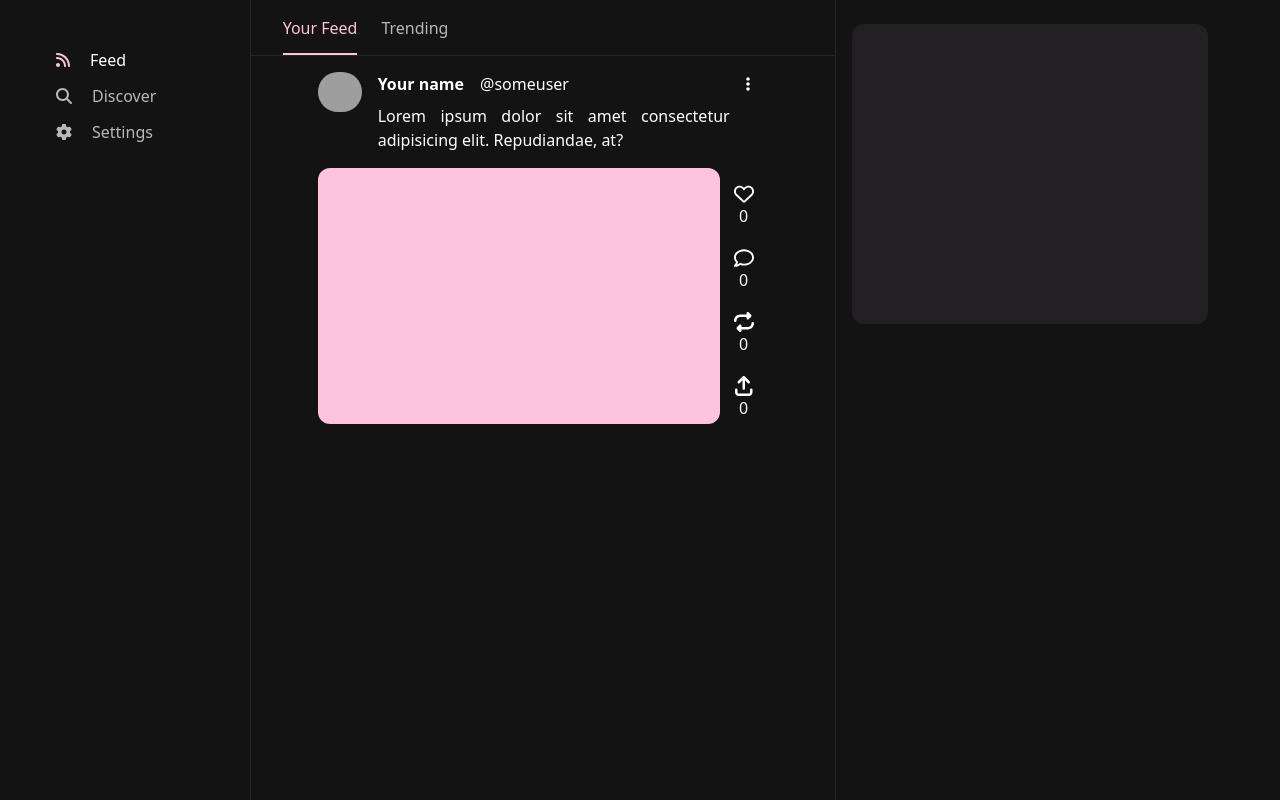
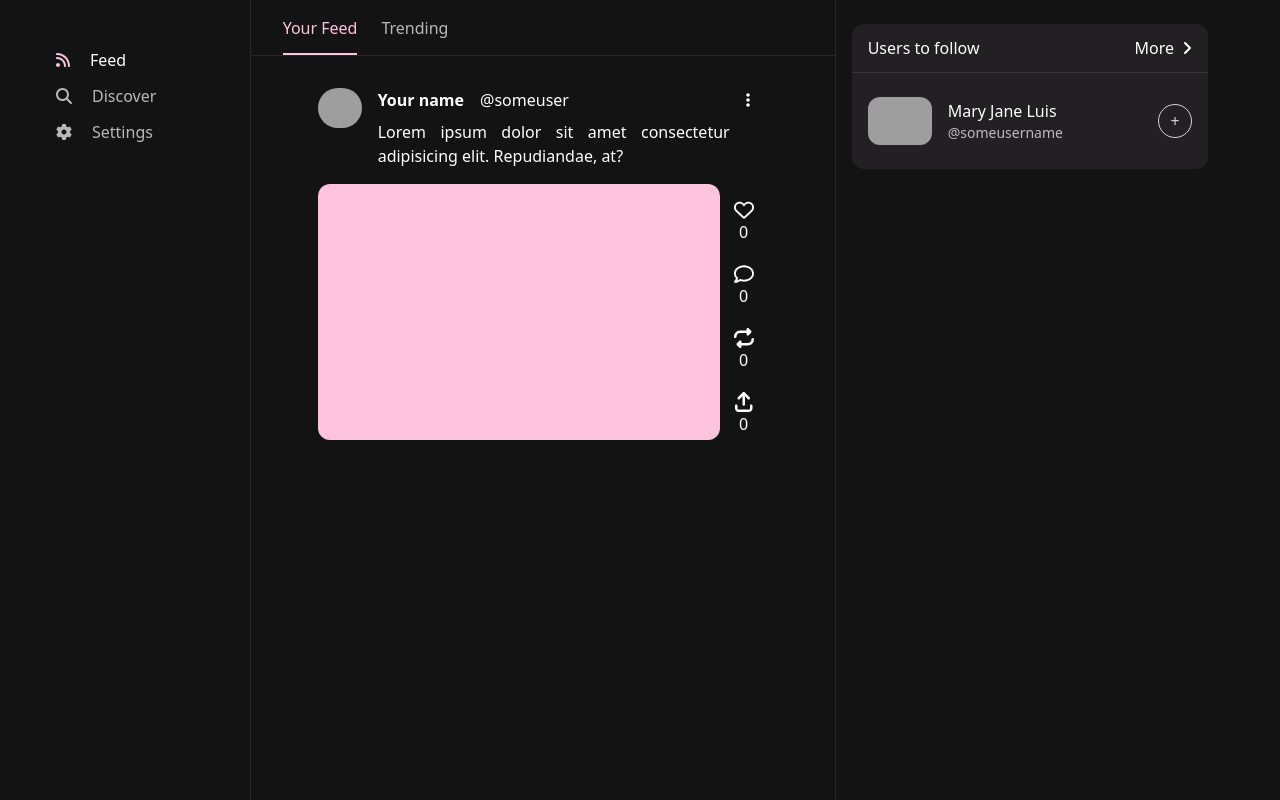
Before and after one commit to jsonfm/impact-django, a Django app: template templates/feed/index.html in a window 1280 px wide. Shown: the part 65-865 px from the top of the page. Run offline with Django 3.2, Linux system fonts and the light colour scheme; the template is opened without the code that fills it, so the values that code supplies are empty; grey boxes are pictures that could not be loaded.

Commit message:
🎨 [UPDATE] Feed Styles

```diff
--- a/static/css/global.css
+++ b/static/css/global.css
@@ -567,6 +567,15 @@ video {
   padding-bottom: 0.5rem;
 }
 
+.btn-circle {
+  min-width: auto;
+  border-radius: 9999px;
+  padding-left: 0px;
+  padding-right: 0px;
+  padding-top: 0px;
+  padding-bottom: 0px;
+}
+
 .btn-light {
   --tw-bg-opacity: 1;
   background-color: rgb(255 255 255 / var(--tw-bg-opacity));
@@ -825,16 +794,24 @@ video {
   height: 3rem;
 }
 
-.min-h-\[200px\] {
-  min-height: 200px;
+.h-6 {
+  height: 1.5rem;
 }
 
 .min-h-screen {
   min-height: 100vh;
 }
 
+.min-h-\[200px\] {
+  min-height: 200px;
+}
+
 .min-h-\[300px\] {
   min-height: 300px;
+}
+
+.min-h-\[100px\] {
+  min-height: 100px;
 }
 
 .w-full {
@@ -845,64 +822,40 @@ video {
   width: 8rem;
 }
 
+.w-20 {
+  width: 5rem;
+}
+
+.w-2 {
+  width: 0.5rem;
+}
+
 .w-\[330px\] {
   width: 330px;
-}
-
-.w-3\/6 {
-  width: 50%;
 }
 
 .w-1\/6 {
   width: 16.666667%;
 }
 
+.w-12 {
+  width: 3rem;
+}
+
+.w-\[5\%\] {
+  width: 5%;
+}
+
 .w-2\/6 {
   width: 33.333333%;
-}
-
-.w-28 {
-  width: 7rem;
-}
-
-.w-20 {
-  width: 5rem;
-}
-
-.w-4 {
-  width: 1rem;
-}
-
-.w-2 {
-  width: 0.5rem;
-}
-
-.w-24 {
-  width: 6rem;
 }
 
 .w-16 {
   width: 4rem;
 }
 
-.w-12 {
-  width: 3rem;
-}
-
-.w-\[80\%\] {
-  width: 80%;
-}
-
-.w-\[5\%\] {
-  width: 5%;
-}
-
-.w-\[15\%\] {
-  width: 15%;
-}
-
-.w-\[10\%\] {
-  width: 10%;
+.w-6 {
+  width: 1.5rem;
 }
 
 .min-w-\[330px\] {
@@ -994,6 +923,10 @@ video {
   overflow-x: auto;
 }
 
+.overflow-y-scroll {
+  overflow-y: scroll;
+}
+
 .rounded-xl {
   border-radius: 0.75rem;
 }
@@ -1055,6 +969,10 @@ video {
   border-color: rgb(255 196 221 / var(--tw-border-opacity));
 }
 
+.border-white\/10 {
+  border-color: rgb(255 255 255 / 0.1);
+}
+
 .bg-dark-gray {
   --tw-bg-opacity: 1;
   background-color: rgb(34 32 34 / var(--tw-bg-opacity));
@@ -1113,14 +1031,24 @@ video {
   padding-bottom: 3rem;
 }
 
+.px-4 {
+  padding-left: 1rem;
+  padding-right: 1rem;
+}
+
+.py-2 {
+  padding-top: 0.5rem;
+  padding-bottom: 0.5rem;
+}
+
+.py-8 {
+  padding-top: 2rem;
+  padding-bottom: 2rem;
+}
+
 .px-8 {
   padding-left: 2rem;
   padding-right: 2rem;
-}
-
-.px-4 {
-  padding-left: 1rem;
-  padding-right: 1rem;
 }
 
 .px-6 {
@@ -1128,14 +1056,9 @@ video {
   padding-right: 1.5rem;
 }
 
-.py-8 {
-  padding-top: 2rem;
-  padding-bottom: 2rem;
-}
-
-.py-2 {
-  padding-top: 0.5rem;
-  padding-bottom: 0.5rem;
+.py-3 {
+  padding-top: 0.75rem;
+  padding-bottom: 0.75rem;
 }
 
 .text-center {
@@ -1156,6 +1079,16 @@ video {
   line-height: 2rem;
 }
 
+.text-3xl {
+  font-size: 1.875rem;
+  line-height: 2.25rem;
+}
+
+.text-sm {
+  font-size: 0.875rem;
+  line-height: 1.25rem;
+}
+
 .text-base {
   font-size: 1rem;
   line-height: 1.5rem;
@@ -1164,21 +1097,6 @@ video {
 .text-6xl {
   font-size: 3.75rem;
   line-height: 1;
-}
-
-.text-sm {
-  font-size: 0.875rem;
-  line-height: 1.25rem;
-}
-
-.text-5xl {
-  font-size: 3rem;
-  line-height: 1;
-}
-
-.text-3xl {
-  font-size: 1.875rem;
-  line-height: 2.25rem;
 }
 
 .font-bold {
--- a/static/css/input.css
+++ b/static/css/input.css
@@ -28,6 +28,10 @@ html, body {
         @apply inline-flex items-center justify-center px-6 py-2 cursor-pointer min-w-[150px];
     }
 
+    .btn-circle {
+        @apply rounded-full min-w-[auto] px-0 py-0;
+    }
+
     .btn-light {
         @apply bg-white text-dark hover:text-white hover:bg-dark hover:border;
     }
--- a/templates/feed/components/feedphotos.html
+++ b/templates/feed/components/feedphotos.html
@@ -7,7 +7,7 @@
             <a class="px-6">Trending</a>
         </div>
     </div>
-    <div class="md:px-8 py-4">
+    <div class="md:px-8 py-8">
         {% include "feed/components/photocard.html" %}
     </div>
 </div>
--- a/templates/feed/components/leftsidebar.html
+++ b/templates/feed/components/leftsidebar.html
@@ -3,10 +3,10 @@
         <i class="fa-solid fa-rss text-pink"></i>
         <p class="inline">Feed</p>
     </div>
-    <div class="flex items-center gap-5 w-full text-white/70">
+    <a href="{% url 'feed-search' %}" class="flex items-center gap-5 w-full text-white/70">
         <i class="fa-solid fa-magnifying-glass"></i>
         <p class="inline">Discover</p>
-    </div>
+    </a>
     <div class="flex items-center gap-5 w-full text-white/70">
         <i class="fa-solid fa-gear"></i>
         <p class="inline">Settings</p>
--- a/templates/feed/components/rightsidebar.html
+++ b/templates/feed/components/rightsidebar.html
@@ -1,3 +1,37 @@
 <div class="w-2/6 hidden md:flex flex-col min-h-screen border-l border-pink/10 px-4 py-6">
-    <div class="min-h-[300px] w-full bg-dark-gray rounded-xl"></div>
+    <div class="min-h-[100px] w-full bg-dark-gray rounded-xl">
+        <a class="w-full">
+            <div class="flex justify-between w-full px-4 py-3 border-b border-white/10">
+                <p>
+                    Users to follow
+                </p>
+                <div class="flex items-center gap-2">
+                    <p>More</p>
+                    <i class="fa-solid fa-angle-right"></i>
+                </div>
+            </div>
+        </a>
+        <div class="overflow-y-scroll h-full w-full py-4">
+            <div class="flex w-full justify-between px-4 py-2">
+                <div class="flex items-center w-full">
+                    <img
+                    class="w-16 h-12 object-cover rounded-xl"
+                    loading="lazy"
+                    src="https://images.unsplash.com/photo-1602233158242-3ba0ac4d2167?ixlib=rb-4.0.3&ixid=MnwxMjA3fDB8MHxwaG90by1wYWdlfHx8fGVufDB8fHx8&auto=format&fit=crop&w=736&q=80"
+                    />
+                    <div class="flex flex-col px-4 w-full">
+                        <p>
+                            Mary Jane Luis
+                        </p>
+                        <p class="text-sm text-white/70">
+                            @someusername
+                        </p>
+                    </div>
+                    <button class="btn btn-outline-light btn-circle w-6 h-6 px-4 py-4">
+                        +
+                    </button>
+                </div>
+            </div>
+        </div>
+    </div>
 </div>
```
Also changed, not shown: other parts of static/css/global.css (+31 -123 lines).
